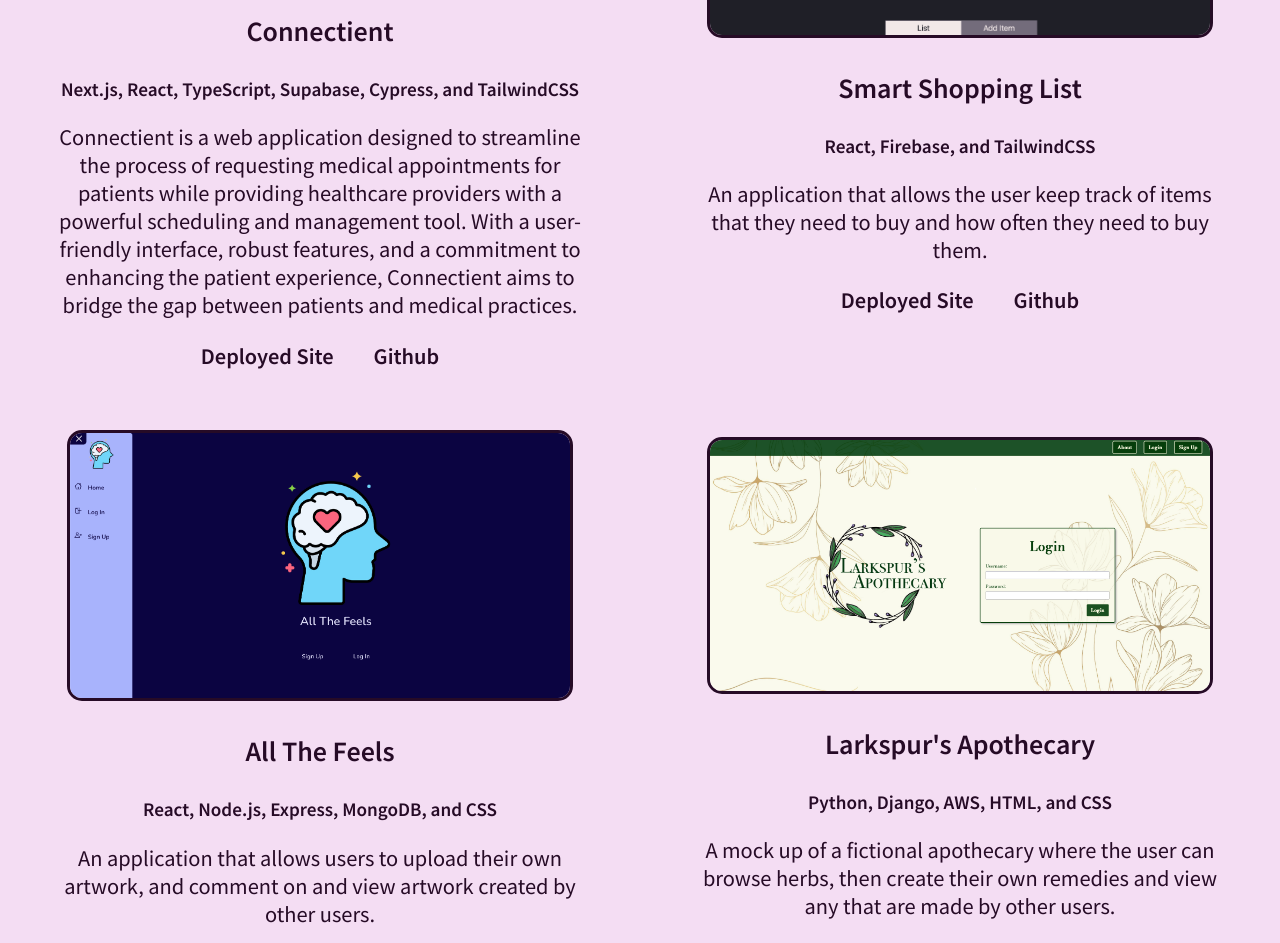
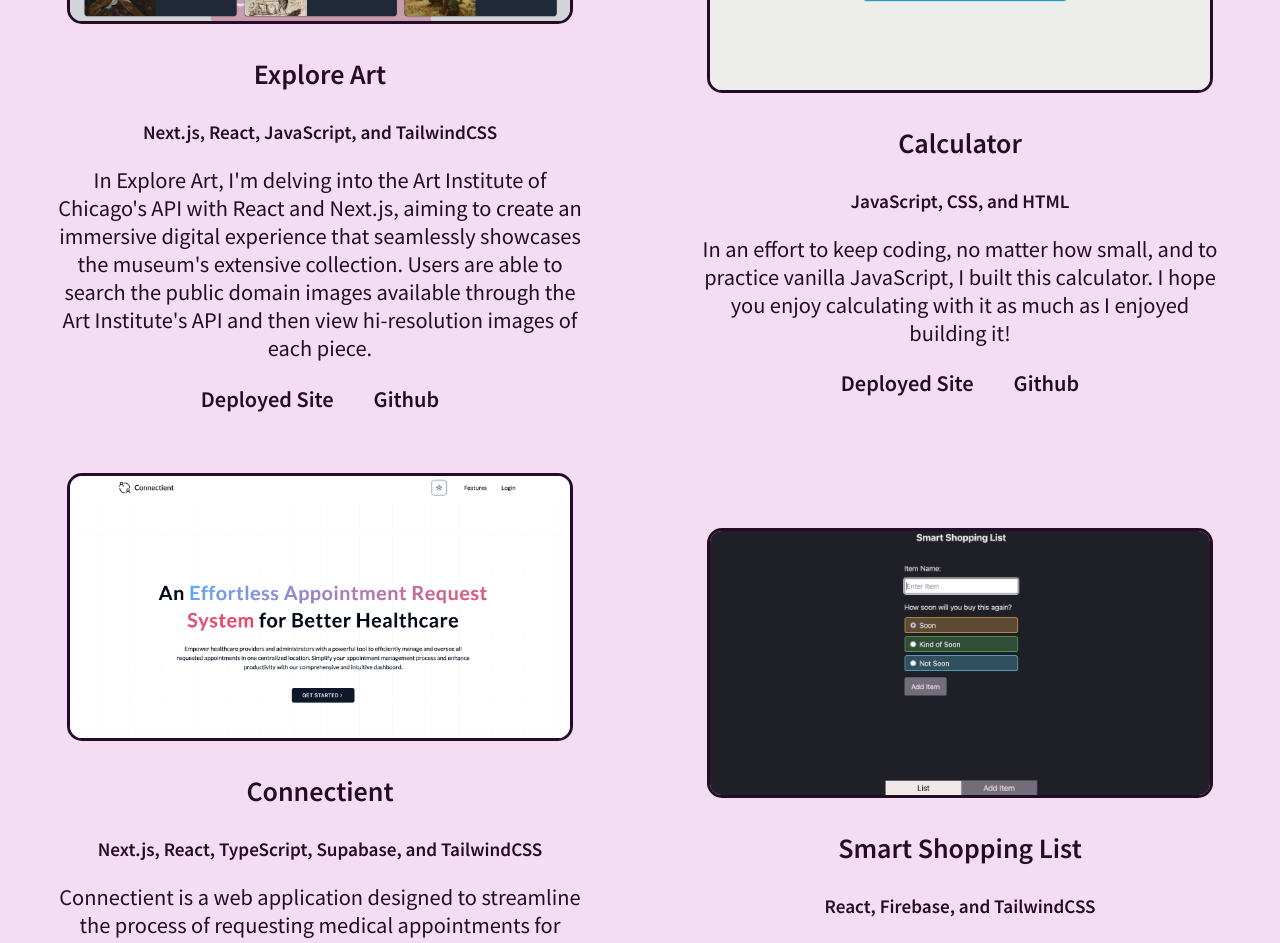
Before and after one commit to Amanda2900/portfolio, a React (Vite) app: page / in a window 1280 px wide. Shown: the part 1640-2583 px from the top of the page. Built offline with nearby package versions, Linux system fonts and the light colour scheme; a web font is replaced by a local one.

Commit message:
update projects

```diff
--- a/src/components/projects.jsx
+++ b/src/components/projects.jsx
@@ -1,5 +1,7 @@
 import React from 'react';
 import './projects.css'
+import SS8 from '../assets/ea-screenshot.png';
+import SS7 from '../assets/calc_screenshot.png';
 import SS6 from '../assets/conn-screenshot.png';
 import SS5 from '../assets/ssl-screenshot.png';
 import SS4 from '../assets/atf-screenshot.png';
@@ -14,11 +16,35 @@ function Projects() {
       <div className="project-row">
         <div className="project-div">
           <div className="project-img">
+            <a href="https://github.com/Amanda2900/explore-art" rel="noopener noreferrer" target="_blank"><img src={SS8} alt="explore art search page" /></a>
+          </div>
+          <div className="project-description">
+            <h3 className="subtitle">Explore Art</h3>
+            <p className="subsubtitle">Next.js, React, JavaScript, and TailwindCSS</p>
+            <p>In Explore Art, I'm delving into the Art Institute of Chicago's API with React and Next.js, aiming to create an immersive digital experience that seamlessly showcases the museum's extensive collection. Users are able to search the public domain images available through the Art Institute's API and then view hi-resolution images of each piece.</p>
+            <p className="links"><a href="https://github.com/Amanda2900/explore-art" rel="noopener noreferrer" target="_blank">Deployed Site</a><a href="https://github.com/Amanda2900/explore-art" rel="noopener noreferrer" target="_blank">Github</a></p>
+          </div>
+        </div>
+        <div className="project-div">
+          <div className="project-img">
+            <a href="https://github.com/Amanda2900/calculator" rel="noopener noreferrer" target="_blank"><img src={SS7} alt="calculator page" /></a>
+          </div>
+          <div className="project-description">
+            <h3 className="subtitle">Calculator</h3>
+            <p className="subsubtitle">JavaScript, CSS, and HTML</p>
+            <p>In an effort to keep coding, no matter how small, and to practice vanilla JavaScript, I built this calculator. I hope you enjoy calculating with it as much as I enjoyed building it!</p>
+            <p className="links"><a href="https://calc-fun.netlify.app/" rel="noopener noreferrer" target="_blank">Deployed Site</a><a href="https://github.com/Amanda2900/calculator" rel="noopener noreferrer" target="_blank">Github</a></p>
+          </div>
+        </div>
+      </div>
+      <div className="project-row">
+        <div className="project-div">
+          <div className="project-img">
             <a href="https://github.com/Full-Stack-Collective/connectient" rel="noopener noreferrer" target="_blank"><img src={SS6} alt="connectient landing page" /></a>
           </div>
           <div className="project-description">
             <h3 className="subtitle">Connectient</h3>
-            <p className="subsubtitle">Next.js, React, TypeScript, Supabase, Cypress, and TailwindCSS</p>
+            <p className="subsubtitle">Next.js, React, TypeScript, Supabase, and TailwindCSS</p>
             <p>Connectient is a web application designed to streamline the process of requesting medical appointments for patients while providing healthcare providers with a powerful scheduling and management tool. With a user-friendly interface, robust features, and a commitment to enhancing the patient experience, Connectient aims to bridge the gap between patients and medical practices. </p>
             <p className="links"><a href="https://connectient.co" rel="noopener noreferrer" target="_blank">Deployed Site</a><a href="https://github.com/Full-Stack-Collective/connectient" rel="noopener noreferrer" target="_blank">Github</a></p>
           </div>
```
Also changed, not shown: src/assets/calc_screenshot.png (added), src/assets/ea-screenshot.png (added).
